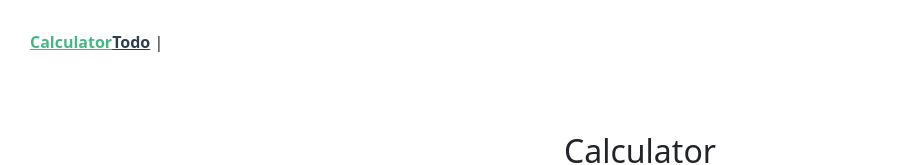
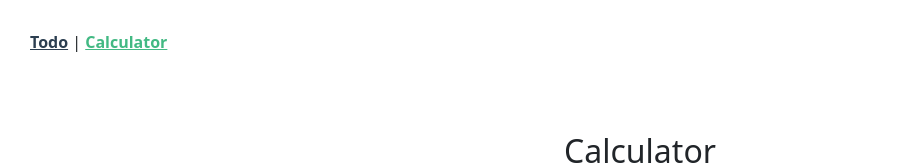
Before and after one commit to joshua-alade-github/vue-utilities-app, a Vue app: page /calculator in a window 1280 px wide. Shown: the top 165 px of the page, without its empty margins (0-923 px from the left). Built offline with nearby package versions, Linux system fonts and the light colour scheme.

Commit message:
vue router history mode fix #2

```diff
--- a/package.json
+++ b/package.json
@@ -10,6 +10,7 @@
   "dependencies": {
     "@fortawesome/fontawesome-free": "^5.15.4",
     "bootstrap": "^5.1.3",
+    "connect-history-api-fallback": "^1.6.0",
     "core-js": "^3.6.5",
     "express": "^4.17.1",
     "vue": "^3.0.0",
--- a/server.js
+++ b/server.js
@@ -1,7 +1,10 @@
+var history = require('connect-history-api-fallback');
+
 const express = require('express');
 const serveStatic = require("serve-static")
 const path = require('path');
 app = express();
+app.use(history());
 app.use(serveStatic(path.join(__dirname, 'dist')));
 const port = process.env.PORT || 3000;
 app.listen(port);
--- a/src/App.vue
+++ b/src/App.vue
@@ -1,7 +1,7 @@
 <template>
   <div id="nav">
+    <router-link to="/todo">Todo</router-link> |
     <router-link to="/calculator">Calculator</router-link>
-    <router-link to="/todo">Todo</router-link> |
   </div>
   <router-view/>
 </template>
--- a/src/router/index.js
+++ b/src/router/index.js
@@ -12,11 +12,7 @@ const routes = [
     path: '/calculator',
     name: 'Calculator',
     component: Calculator
-  },
-  {
-    path: '/*',
-    redirect: { name: 'Calculator' }
-  },
+  }
 ]
 
 const router = createRouter({
```
Also changed, not shown: 1 other file (tests, documents, lock files or other folders).
